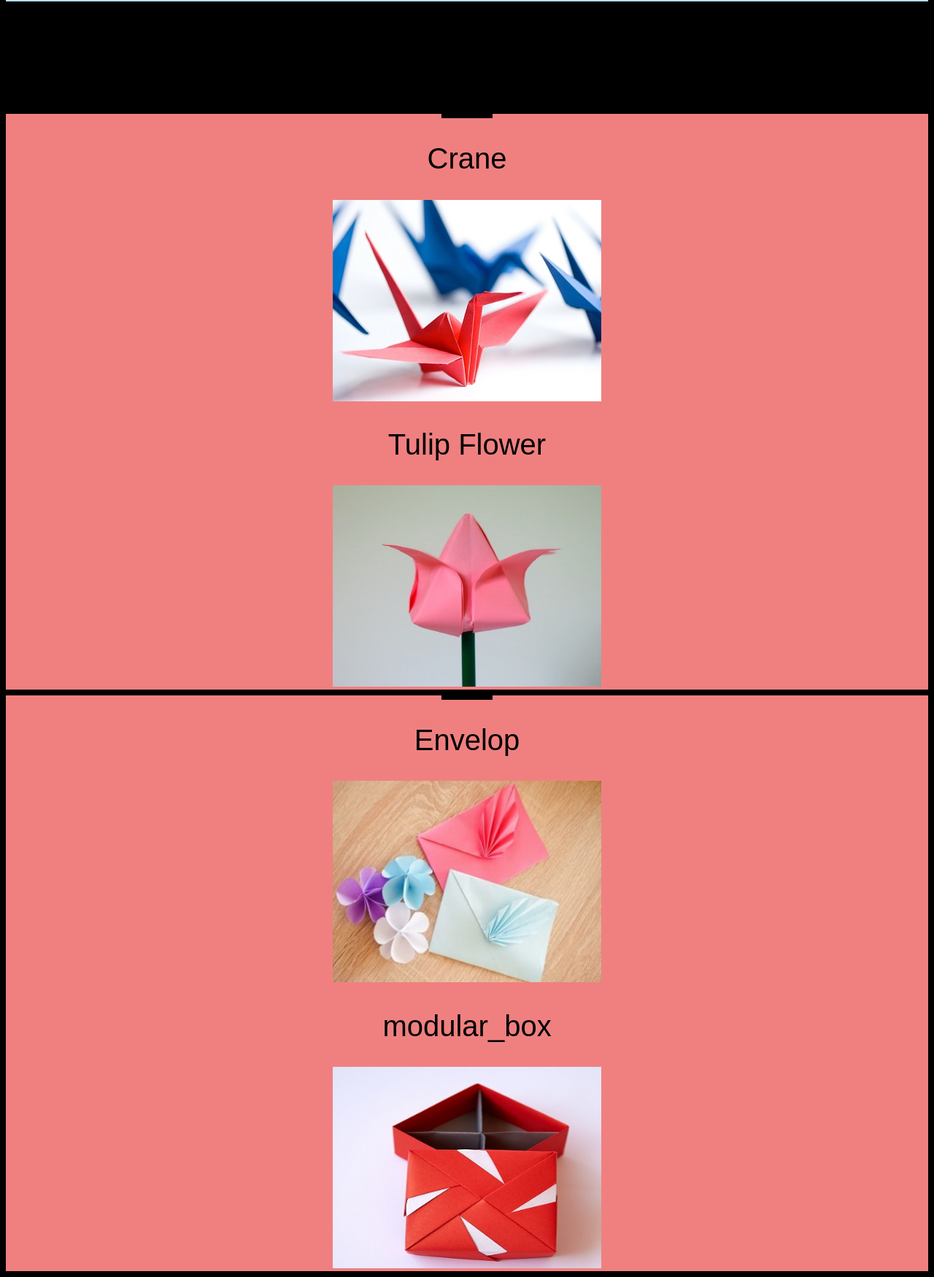
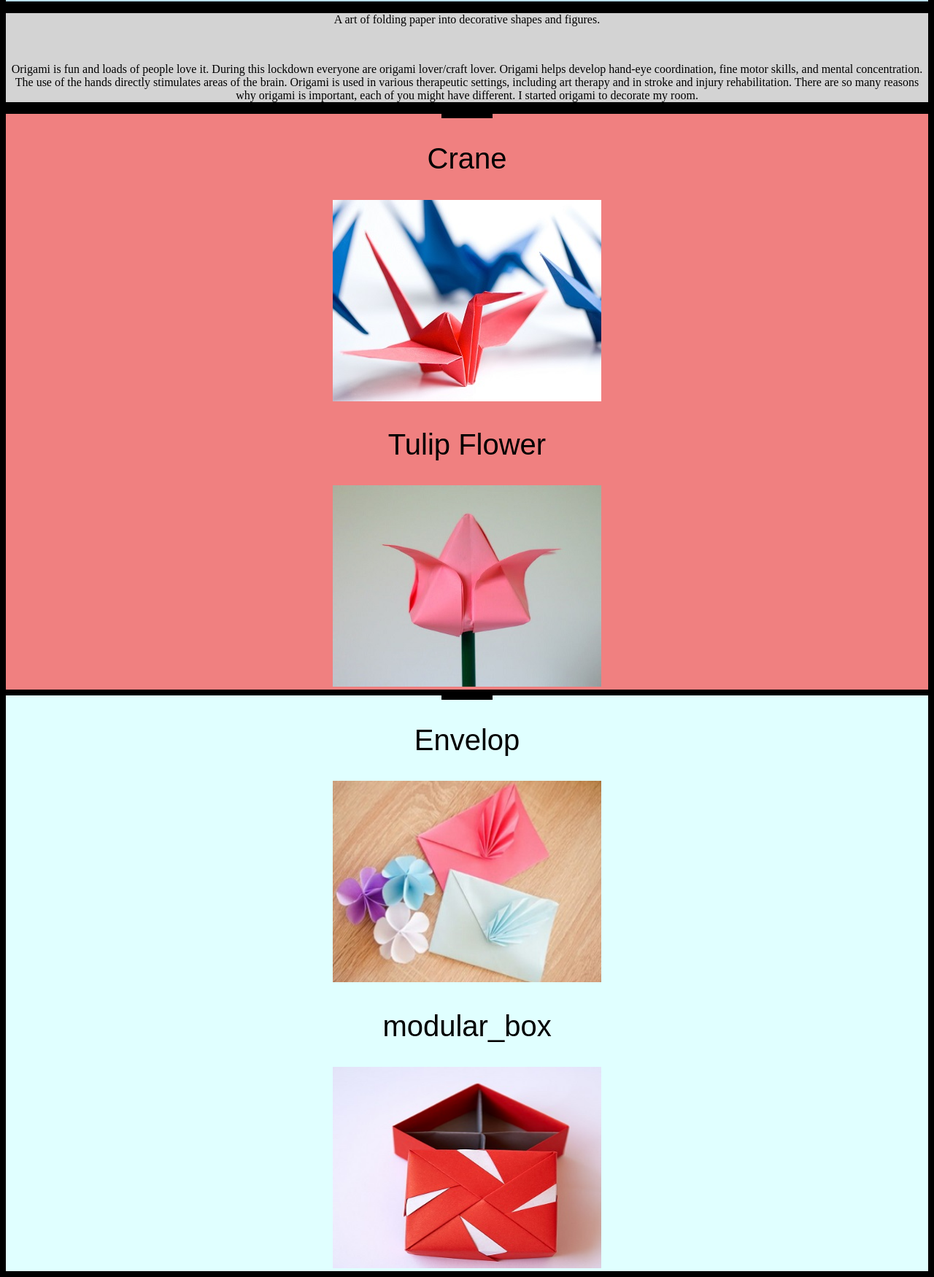
Before and after one commit to SuzzieM/Origami, a plain HTML site: page index.html in a window 1280 px wide. Shown: the part 832-2582 px from the top of the page at 73% size. Drawn offline with Linux system fonts and the light colour scheme; a script that the page names is missing.

Commit message:
Update style.css

```diff
--- a/style.css
+++ b/style.css
@@ -19,7 +19,7 @@ h1 {
 }
 
 #origami2{
-  background-color:lightcoral;
+  background-color:lightcyan;
 }
 
 .line {
@@ -28,3 +28,6 @@ h1 {
     width: 70px;
     margin: 8px auto;
 }
+
+#reason{
+    background-color:lightgrey;
```
